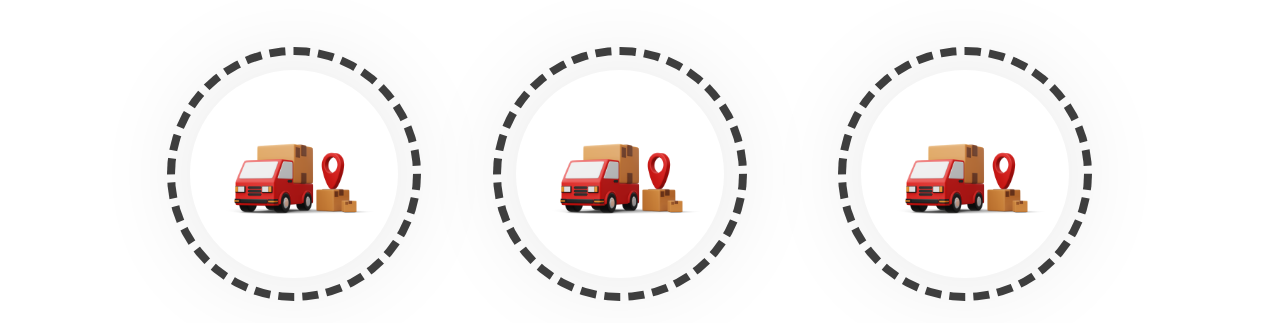
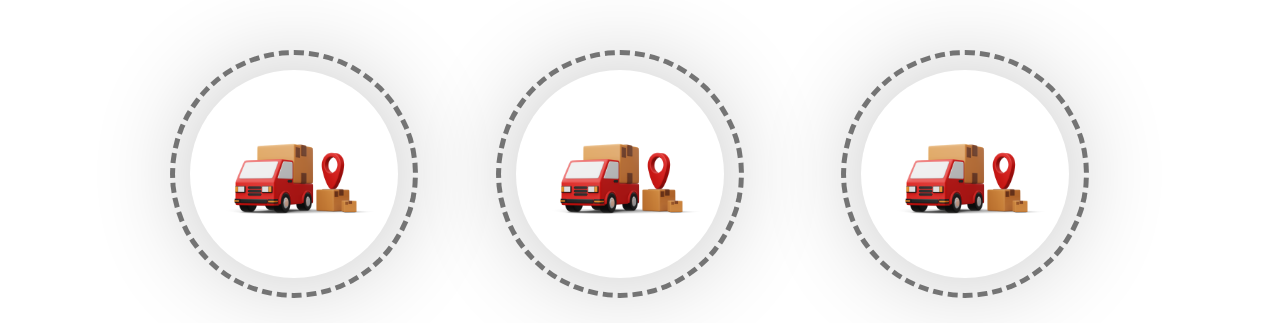
Before and after one commit to Dinista/Food-Ordering-Mango, a React (Vite) app in the folder front-end/: page / in a window 1280 px wide. Shown: the part 3205-3528 px from the top of the page. Built offline with nearby package versions, Linux system fonts and the light colour scheme.

Commit message:
editing border

```diff
--- a/front-end/src/Transporting.css
+++ b/front-end/src/Transporting.css
@@ -33,10 +33,10 @@
     width: 5em;
     height: 5em;
     padding: 4em;
-    box-shadow: 0 0px 100px rgba(0, 0, 0, 0.1);
+    box-shadow: 0 0px 100px rgba(0, 0, 0, 0.24);
     border-radius: 100%;
     margin-bottom: 2.5em;
-    outline: 8px dashed rgba(0, 0, 0, 0.753);
+    outline: 5px dashed rgba(0, 0, 0, 0.514);
     outline-offset: 15px;
 }
 
--- a/front-end/src/Transporting.jsx
+++ b/front-end/src/Transporting.jsx
@@ -9,7 +9,7 @@ const Transport = () => {
     return (
         <section className="trans-container">
             <div className="trans-content">
-                <div className="trans-text dashed-line">
+                <div className="trans-text">
                     <h1>How we <span className="colored-text">Serve </span>you</h1>
                 </div>
                 <div className="card-container">
```
